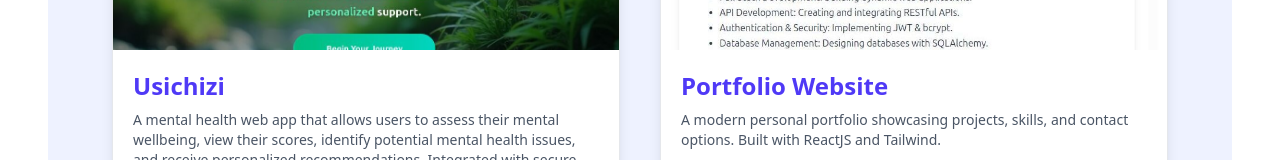
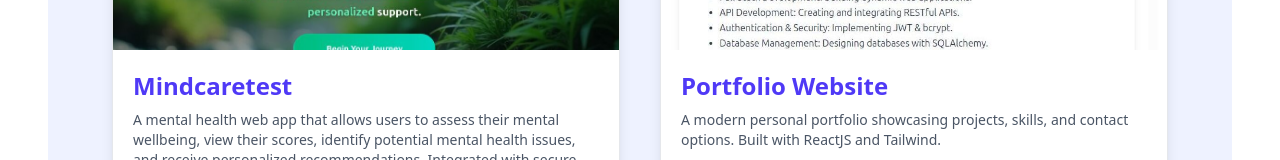
Before and after one commit to ngugilovesyou/SamuelGitau, a React (Vite) app in the folder client/: page /portfolio in a window 1280 px wide. Both pictures are taken after a click on the button "Projects". Shown: the part 347-507 px from the top of the page. Built offline with nearby package versions, Linux system fonts and the light colour scheme.

Commit message:
added image and changed name

```diff
--- a/client/src/components/Projects.jsx
+++ b/client/src/components/Projects.jsx
@@ -4,11 +4,11 @@
 const projects = [
   {
     id: 1,
-    title: "Usichizi",
+    title: "Mindcaretest",
     image: "assets/usichizi.jpg",
     description:
       "A mental health web app that allows users to assess their mental wellbeing, view their scores, identify potential mental health issues, and receive personalized recommendations. Integrated with secure payment gateways including PayPal and M-Pesa. Built using Flask and React.",
-    link: "https://usichizi.com",
+    link: "https://mindcaretest.health",
   },
   {
     id: 2,
```
Also changed, not shown: client/public/assets/mindcare.jpg (added).
